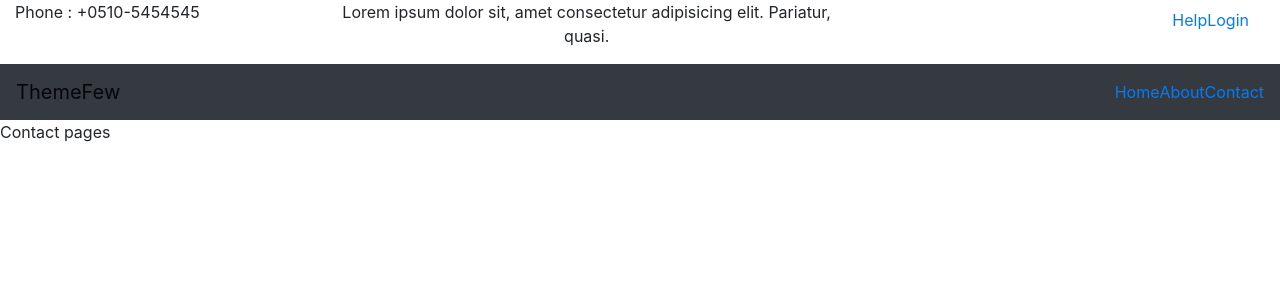
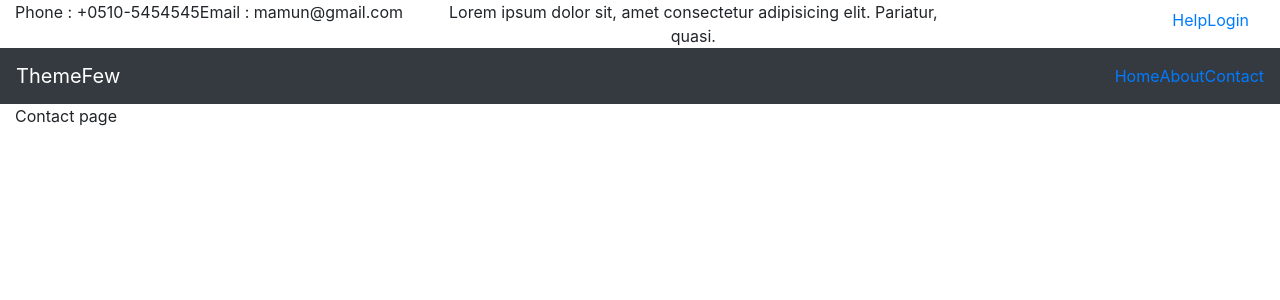
Before and after one commit to mamun07/themefew, a React (Create React App) app in the folder themefew/: page /contact in a window 1280 px wide. Shown: the top 300 px of the page. Built offline with nearby package versions, Linux system fonts and the light colour scheme.

Commit message:
topbar area work finish for 12/13/2020

```diff
--- a/themefew/src/FewRouter.jsx
+++ b/themefew/src/FewRouter.jsx
@@ -16,7 +16,7 @@ export default class FewRouter extends Component {
             <Router>
                 <TobBar/>
                 <Navbar className="navbar navbar-expand-lg few-navbar-area bg-dark">
-                    <Link className="navbar-brand" to="/">ThemeFew</Link>
+                    <Link className="navbar-brand text-white" to="/">ThemeFew</Link>
                     <button className="navbar-toggler" type="button" data-toggle="collapse" data-target="#navbarNav" aria-controls="navbarNav" aria-expanded="false" aria-label="Toggle navigation">
                         <span className="navbar-toggler-icon"></span>
                     </button>
@@ -28,7 +28,6 @@ export default class FewRouter extends Component {
                         </ul>
                     </div>
                 </Navbar>
-
                 <Switch>
                     <Route exact path="/" component={Home} />
                     <Route exact path="/about" component={About} />
--- a/themefew/src/index.css
+++ b/themefew/src/index.css
@@ -6,3 +6,6 @@ body {
   -webkit-font-smoothing: antialiased;
   -moz-osx-font-smoothing: grayscale;
 }
+.topbar-center-navbar p{
+  margin: 0;
+}
--- a/themefew/src/pages/Contact.jsx
+++ b/themefew/src/pages/Contact.jsx
@@ -1,11 +1,17 @@
 import React, { Component } from 'react'
+import { Container, Row, Col } from 'react-bootstrap'
+
 
 export default class Contact extends Component {
     render() {
         return (
-            <div>
-                Contact pages
-            </div>
+            <Container fluid>
+                <Row>
+                    <Col>
+                        Contact page
+                    </Col>
+                </Row>
+            </Container>
         )
     }
 }
--- a/themefew/src/pages/TobBar.jsx
+++ b/themefew/src/pages/TobBar.jsx
@@ -10,15 +10,18 @@ export default class TobBar extends Component {
             <>
                 <Container fluid className="header-topbar">
                     <Row>
-                        <Col lg={3}>
-                            <div className="topbar-left-navbar"><spna>Phone : +0510-5454545</spna></div>
+                        <Col lg={4}>
+                            <div className="topbar-left-navbar">
+                                <spna>Phone : +0510-5454545</spna>
+                                <spna>Email : mamun@gmail.com</spna>
+                            </div>
                         </Col>
                         <Col lg={5}>
                             <div className="topbar-center-navbar text-center">
                                 <p>Lorem ipsum dolor sit, amet consectetur adipisicing elit. Pariatur, quasi.</p>
                             </div>
                         </Col>
-                        <Col lg={4}>
+                        <Col lg={3}>
                             <div className="topbar-right-navbar">
                                 <Navbar>
                                     <Nav className="ml-auto">
```
Also changed, not shown: 1 other file (tests, documents, lock files or other folders).
